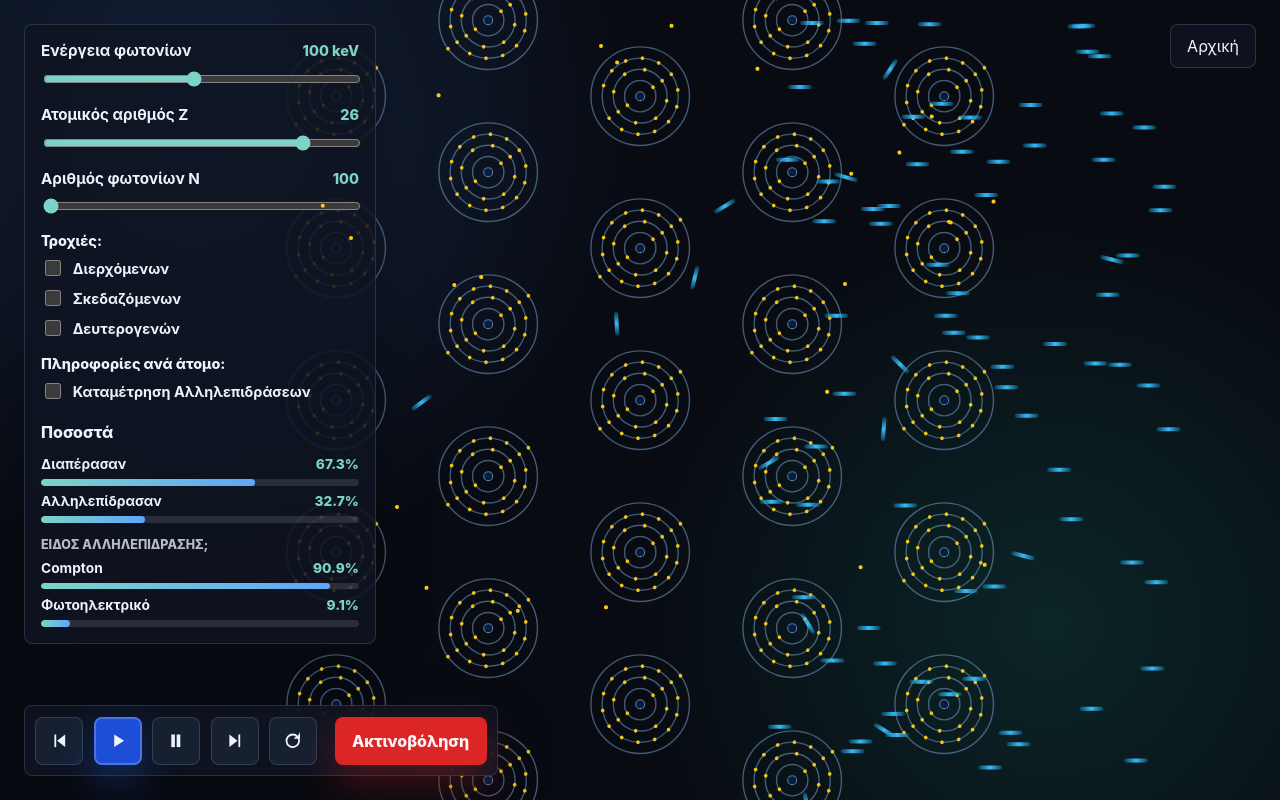
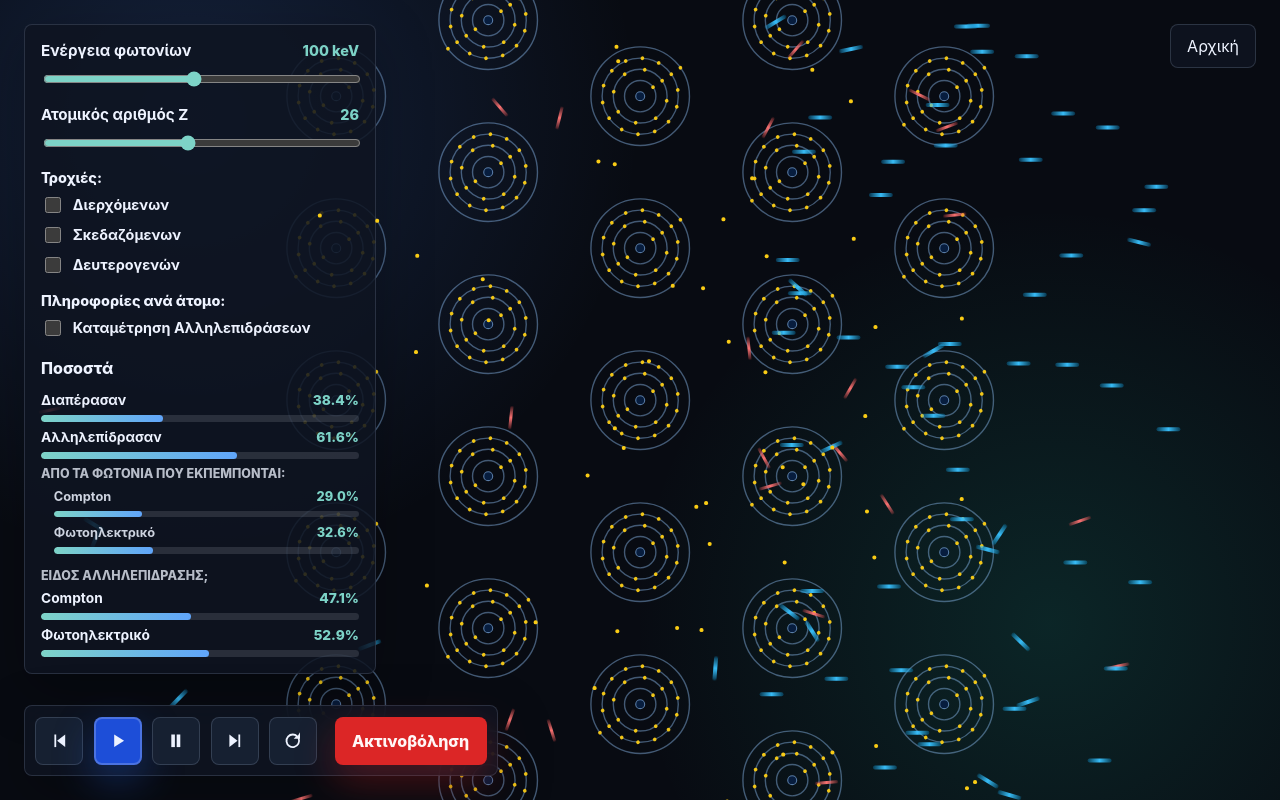
Before and after one commit to paulgai/comptom-photoelectric, a plain HTML site: page app2.html in a window 1280 px wide. Both pictures are taken after a click on the button "Ακτινοβόληση". Drawn offline with Linux system fonts and the light colour scheme.

Commit message:
Add files via upload

```diff
--- a/app2.html
+++ b/app2.html
@@ -33,24 +33,9 @@
           type="range"
           id="atomic-number-slider"
           min="6"
-          max="30"
+          max="50"
           step="1"
           value="26"
-        >
-      </label>
-
-      <label class="slider-control">
-        <span class="slider-label">
-          <span>Αριθμός φωτονίων N</span>
-          <output for="photon-count-slider" id="photon-count-value">100</output>
-        </span>
-        <input
-          type="range"
-          id="photon-count-slider"
-          min="100"
-          max="1000"
-          step="100"
-          value="100"
         >
       </label>
 
@@ -115,6 +100,24 @@
           </div>
           <div class="probability-meter" aria-hidden="true">
             <span id="total-interaction-meter"></span>
+          </div>
+
+          <h3>Από τα φωτόνια που εκπέμπονται:</h3>
+
+          <div class="probability-row is-subrow">
+            <span>Compton</span>
+            <output id="absolute-compton-probability">0%</output>
+          </div>
+          <div class="probability-meter is-subrow" aria-hidden="true">
+            <span id="absolute-compton-meter"></span>
+          </div>
+
+          <div class="probability-row is-subrow">
+            <span>Φωτοηλεκτρικό</span>
+            <output id="absolute-photoelectric-probability">0%</output>
+          </div>
+          <div class="probability-meter is-subrow" aria-hidden="true">
+            <span id="absolute-photoelectric-meter"></span>
           </div>
         </div>
 
--- a/app2.js
+++ b/app2.js
@@ -1,7 +1,6 @@
 const crystalGrid = document.querySelector("#crystal-grid");
 const atomicNumberSlider = document.querySelector("#atomic-number-slider");
 const photonEnergySlider = document.querySelector("#photon-energy-slider");
-const photonCountSlider = document.querySelector("#photon-count-slider");
 const photonTrailToggles = {
   pass: document.querySelector("#pass-photon-trails-toggle"),
   scattered: document.querySelector("#scattered-photon-trails-toggle"),
@@ -19,24 +18,27 @@ const secondAppView = document.querySelector("#second-app-view");
 const probabilityOutputs = {
   totalPass: document.querySelector("#total-pass-probability"),
   totalInteraction: document.querySelector("#total-interaction-probability"),
+  absoluteCompton: document.querySelector("#absolute-compton-probability"),
+  absolutePhotoelectric: document.querySelector("#absolute-photoelectric-probability"),
   comptonShare: document.querySelector("#compton-share-probability"),
   photoelectricShare: document.querySelector("#photoelectric-share-probability"),
 };
 const probabilityMeters = {
   totalPass: document.querySelector("#total-pass-meter"),
   totalInteraction: document.querySelector("#total-interaction-meter"),
+  absoluteCompton: document.querySelector("#absolute-compton-meter"),
+  absolutePhotoelectric: document.querySelector("#absolute-photoelectric-meter"),
   comptonShare: document.querySelector("#compton-share-meter"),
   photoelectricShare: document.querySelector("#photoelectric-share-meter"),
 };
 const gridRows = 5;
 const svgNamespace = "http://www.w3.org/2000/svg";
-const fixedLayerCount = 5;
+const atomColumnCount = 5;
+const fixedPhotonCount = 100;
 const photonSpeedPixelsPerSecond = 450;
 const photonEmissionDelaySeconds = 0.009;
-const photonInteractionMaxProbability = 0.8;
-const comptonWeightScale = 0.004;
-const photoelectricWeightScale = 0.02;
-const comptonReferenceEnergyKeV = 700;
+const photoelectricCrossSectionScale = 64;
+const interactionProbabilityScale = Math.LN2 / 40;
 const electronRestEnergyKeV = 511;
 const photoelectricZPower = 4;
 const app2FrameStepSeconds = 5 / 60;
@@ -66,15 +68,10 @@ const sliderOutputs = [
     afterUpdate: () => updateGridAtoms(),
   },
   {
-    slider: photonCountSlider,
-    output: document.querySelector("#photon-count-value"),
-    format: (value) => Number(value).toFixed(0),
-  },
-  {
     slider: distanceSlider,
     output: document.querySelector("#distance-value"),
     format: (value) => Number(value).toFixed(0),
-    afterUpdate: () => renderCrystalGrid(fixedLayerCount),
+    afterUpdate: () => renderCrystalGrid(atomColumnCount),
   },
 ];
 
@@ -92,7 +89,6 @@ function renderCrystalGrid(columnCount) {
     for (let rowIndex = 0; rowIndex < rows; rowIndex += 1) {
       const cell = document.createElement("span");
       cell.className = "crystal-cell";
-      cell.dataset.layerOffset = offset;
       cell.dataset.row = rowIndex;
       cell.append(createCellCounters());
       cell.append(createAtomGlyph(getCurrentAtomicNumber()));
@@ -300,20 +296,20 @@ function restartApp2Controls() {
 function startApp2Radiation() {
   resetRadiation();
 
-  const layerCells = getGridCellsByLayer();
+  const atomCells = getGridAtomCells();
 
-  if (layerCells.length === 0) {
+  if (atomCells.length === 0) {
     return;
   }
 
   const probabilities = calculateInteractionProbabilities();
   const photonFragment = document.createDocumentFragment();
-  const atomStates = createAtomInteractionStates(layerCells);
+  const atomStates = createAtomInteractionStates(atomCells);
   const photonPlans = Array.from({ length: getCurrentPhotonCount() }, (_, index) => {
     return {
       photonNumber: index + 1,
       delay: index * photonEmissionDelaySeconds,
-      result: getPhotonInteractionResult(layerCells, probabilities),
+      result: getPhotonInteractionResult(atomCells, probabilities),
     };
   });
   const photonRecords = new Map();
@@ -323,7 +319,7 @@ function startApp2Radiation() {
     .forEach((plan) => {
       photonRecords.set(
         plan.photonNumber,
-        createPhotonRecord(plan, layerCells, photonFragment, atomStates),
+        createPhotonRecord(plan, photonFragment, atomStates),
       );
     });
 
@@ -360,26 +356,35 @@ function resetCellCounters() {
 function calculateInteractionProbabilities() {
   const energyKeV = Number(photonEnergySlider.value);
   const atomicNumber = Number(atomicNumberSlider.value);
-  const comptonWeight =
-    comptonWeightScale * atomicNumber * (1 / (1 + energyKeV / comptonReferenceEnergyKeV));
-  const photoelectricWeight =
-    photoelectricWeightScale * (atomicNumber ** photoelectricZPower) / (energyKeV ** 3);
-  const totalWeight = comptonWeight + photoelectricWeight;
-  const comptonProbability = totalWeight > 0 ? comptonWeight / totalWeight : 0.5;
-  const photoelectricProbability = totalWeight > 0 ? photoelectricWeight / totalWeight : 0.5;
+  const comptonCrossSection = atomicNumber;
+  const photoelectricCrossSection =
+    photoelectricCrossSectionScale * (atomicNumber ** photoelectricZPower) / (energyKeV ** 3);
+  const totalCrossSection = comptonCrossSection + photoelectricCrossSection;
+  const interactionProbability = 1 - Math.exp(-interactionProbabilityScale * totalCrossSection);
+  const comptonProbability = totalCrossSection > 0
+    ? comptonCrossSection / totalCrossSection
+    : 0;
+  const photoelectricProbability = totalCrossSection > 0
+    ? photoelectricCrossSection / totalCrossSection
+    : 0;
+  const comptonEventProbability = interactionProbability * comptonProbability;
+  const photoelectricEventProbability = interactionProbability * photoelectricProbability;
 
   return {
-    comptonWeight,
-    photoelectricWeight,
-    totalWeight,
+    comptonCrossSection,
+    photoelectricCrossSection,
+    totalCrossSection,
+    comptonEventProbability,
+    photoelectricEventProbability,
     comptonProbability,
     photoelectricProbability,
-    interactionProbability: photonInteractionMaxProbability * (1 - Math.exp(-totalWeight)),
+    interactionProbability,
+    passProbability: 1 - interactionProbability,
   };
 }
 
 function getCurrentPhotonCount() {
-  return Number(photonCountSlider.value);
+  return fixedPhotonCount;
 }
 
 function isPassPhotonTrailEnabled() {
@@ -421,10 +426,11 @@ function setProbabilityValue(key, value, displayValue = value) {
   probabilityMeters[key].style.setProperty("--probability-value", `${clampedValue * 100}%`);
 }
 
-function getDisplayProbabilityValues(values) {
+function getDisplayProbabilityValues(values, targetValue = 1) {
   const clampedValues = values.map((value) => Math.max(0, Math.min(1, value)));
   const roundedTenths = clampedValues.map((value) => Math.round(value * 1000));
-  const difference = 1000 - roundedTenths.reduce((sum, value) => sum + value, 0);
+  const targetTenths = Math.round(Math.max(0, Math.min(1, targetValue)) * 1000);
+  const difference = targetTenths - roundedTenths.reduce((sum, value) => sum + value, 0);
   roundedTenths[roundedTenths.length - 1] += difference;
 
   return roundedTenths.map((value) => value / 1000);
@@ -432,25 +438,39 @@ function getDisplayProbabilityValues(values) {
 
 function updateProbabilityPanel() {
   const probabilities = calculateInteractionProbabilities();
-  const layerPassProbability = 1 - probabilities.interactionProbability;
-  const totalPassProbability = layerPassProbability ** fixedLayerCount;
-  const totalInteractionProbability = 1 - totalPassProbability;
+  const totalInteractionProbability = probabilities.interactionProbability;
+  const totalPassProbability = probabilities.passProbability;
+  const totalComptonProbability = probabilities.comptonEventProbability;
+  const totalPhotoelectricProbability = probabilities.photoelectricEventProbability;
   const passInteractionDisplayValues = getDisplayProbabilityValues([
     totalPassProbability,
     totalInteractionProbability,
   ]);
+  const absoluteInteractionDisplayValues = getDisplayProbabilityValues(
+    [
+      totalComptonProbability,
+      totalPhotoelectricProbability,
+    ],
+    passInteractionDisplayValues[1],
+  );
   const interactionTypeDisplayValues = getDisplayProbabilityValues([
     probabilities.comptonProbability,
     probabilities.photoelectricProbability,
-  ]);
+  ], totalInteractionProbability > 0 ? 1 : 0);
 
   setProbabilityValue("totalPass", totalPassProbability, passInteractionDisplayValues[0]);
   setProbabilityValue("totalInteraction", totalInteractionProbability, passInteractionDisplayValues[1]);
+  setProbabilityValue("absoluteCompton", totalComptonProbability, absoluteInteractionDisplayValues[0]);
+  setProbabilityValue(
+    "absolutePhotoelectric",
+    totalPhotoelectricProbability,
+    absoluteInteractionDisplayValues[1],
+  );
   setProbabilityValue("comptonShare", probabilities.comptonProbability, interactionTypeDisplayValues[0]);
   setProbabilityValue("photoelectricShare", probabilities.photoelectricProbability, interactionTypeDisplayValues[1]);
 }
 
-function getGridCellsByLayer() {
+function getGridAtomCells() {
   return [...crystalGrid.querySelectorAll(".crystal-column")]
     .map((column) => {
       const columnRect = column.getBoundingClientRect();
@@ -461,19 +481,14 @@ function getGridCellsByLayer() {
       };
     })
     .sort((a, b) => a.x - b.x)
-    .map((layer, index) => ({
-      ...layer,
-      layerNumber: index + 1,
-    }));
+    .flatMap((column) => column.cells);
 }
 
-function createAtomInteractionStates(layerCells) {
+function createAtomInteractionStates(atomCells) {
   const atomStates = new Map();
 
-  layerCells.forEach((layer) => {
-    layer.cells.forEach((cell) => {
-      atomStates.set(cell, createAtomInteractionState(cell));
-    });
+  atomCells.forEach((cell) => {
+    atomStates.set(cell, createAtomInteractionState(cell));
   });
 
   return atomStates;
@@ -492,8 +507,6 @@ function createAtomInteractionState(cell) {
       currentElectronIndex: electronIndex,
       currentCx: element.dataset.originalCx,
       currentCy: element.dataset.originalCy,
-      removed: false,
-      movedToK: false,
     };
   });
 
@@ -513,10 +526,10 @@ function estimatePhotonInteractionTime(plan) {
   return plan.delay + Math.max(0, cellRect.left + cellRect.width / 2 + 80) / photonSpeedPixelsPerSecond;
 }
 
-function createPhotonRecord(plan, layerCells, photonFragment, atomStates) {
+function createPhotonRecord(plan, photonFragment, atomStates) {
   const { photonNumber, delay, result } = plan;
   const startX = -80;
-  const target = getPhotonTarget(result, layerCells, delay, startX, atomStates);
+  const target = getPhotonTarget(result, delay, startX, atomStates);
   const photonElement = document.createElement("span");
   const incomingTrailElement = document.createElement("span");
   const scatterTrailElement = document.createElement("span");
@@ -587,7 +600,6 @@ function createPhotonRecord(plan, layerCells, photonFragment, atomStates) {
   return {
     photonNumber,
     interacted: result.interacted,
-    layer: result.layerNumber,
     cell: result.cell,
     counterElement: result.cell?.querySelector(".cell-counters") ?? null,
     type: result.type,
@@ -640,37 +652,37 @@ function createPhotonRecord(plan, layerCells, photonFragment, atomStates) {
   };
 }
 
-function getPhotonInteractionResult(layerCells, probabilities) {
-  const layerPassProbability = 1 - probabilities.interactionProbability;
-  const totalInteractionProbability = 1 - (layerPassProbability ** fixedLayerCount);
+function getPhotonInteractionResult(atomCells, probabilities) {
+  const randomValue = Math.random();
 
-  if (Math.random() >= totalInteractionProbability) {
+  if (randomValue < probabilities.comptonEventProbability) {
+    const cell = atomCells[Math.floor(Math.random() * atomCells.length)];
+
     return {
-      interacted: false,
-      layerNumber: null,
-      cell: null,
-      type: "pass",
+      interacted: true,
+      cell,
+      type: "compton",
     };
   }
 
-  const cells = layerCells.flatMap((layer) => {
-    return layer.cells.map((cell) => ({
+  if (randomValue < probabilities.comptonEventProbability + probabilities.photoelectricEventProbability) {
+    const cell = atomCells[Math.floor(Math.random() * atomCells.length)];
+
+    return {
+      interacted: true,
       cell,
-      layerNumber: layer.layerNumber,
-    }));
-  });
-  const target = cells[Math.floor(Math.random() * cells.length)];
-  const type = Math.random() < probabilities.comptonProbability ? "compton" : "photoelectric";
+      type: "photoelectric",
+    };
+  }
 
   return {
-    interacted: true,
-    layerNumber: target.layerNumber,
-    cell: target.cell,
-    type,
+    interacted: false,
+    cell: null,
+    type: "pass",
   };
 }
 
-function getPhotonTarget(result, layerCells, delay, startX, atomStates) {
+function getPhotonTarget(result, delay, startX, atomStates) {
   if (!result.interacted) {
     const gridRect = crystalGrid.getBoundingClientRect();
 
@@ -721,22 +733,12 @@ function getKShellPhotoelectricTarget(atomState, cellRect, delay, startX) {
   const vacancyCx = kElectron.currentCx;
   const vacancyCy = kElectron.currentCy;
 
-  kElectron.removed = true;
-
-  if (donorElectron) {
-    donorElectron.movedToK = true;
-    donorElectron.currentShellIndex = 0;
-    donorElectron.currentElectronIndex = kElectron.currentElectronIndex;
-    donorElectron.currentCx = vacancyCx;
-    donorElectron.currentCy = vacancyCy;
-  }
-
   return {
     ...target,
     boundElectronElement: kElectron.element,
     refillElectronElement: donorElectron?.element ?? null,
     refillShellIndex: donorElectron ? 0 : null,
-    refillElectronIndex: donorElectron?.currentElectronIndex ?? null,
+    refillElectronIndex: donorElectron ? kElectron.currentElectronIndex : null,
     refillCx: vacancyCx,
     refillCy: vacancyCy,
   };
@@ -751,8 +753,6 @@ function getOuterElectronCollisionTarget(atomState, cellRect, delay, startX) {
 
   const target = getElectronCollisionTarget(cellRect, electron, delay, startX);
 
-  electron.removed = true;
-
   return {
     ...target,
     boundElectronElement: electron.element,
@@ -761,13 +761,13 @@ function getOuterElectronCollisionTarget(atomState, cellRect, delay, startX) {
 
 function chooseAvailableKElectron(atomState) {
   return atomState.electrons.find((electron) => {
-    return !electron.removed && electron.currentShellIndex === 0;
+    return electron.currentShellIndex === 0;
   }) ?? null;
 }
 
 function chooseAvailableOuterElectron(atomState) {
   const outerElectrons = atomState.electrons.filter((electron) => {
-    return !electron.removed && !electron.movedToK && electron.currentShellIndex > 0;
+    return electron.currentShellIndex > 0;
   });
 
   if (outerElectrons.length === 0) {
--- a/style.css
+++ b/style.css
@@ -475,6 +475,16 @@ h1 {
   font-weight: 700;
 }
 
+.probability-row.is-subrow,
+.probability-meter.is-subrow {
+  margin-left: 0.8rem;
+}
+
+.probability-row.is-subrow {
+  color: rgba(238, 243, 255, 0.86);
+  font-size: 0.8rem;
+}
+
 .probability-row output,
 .probability-row output {
   color: #7dd3c7;
```
